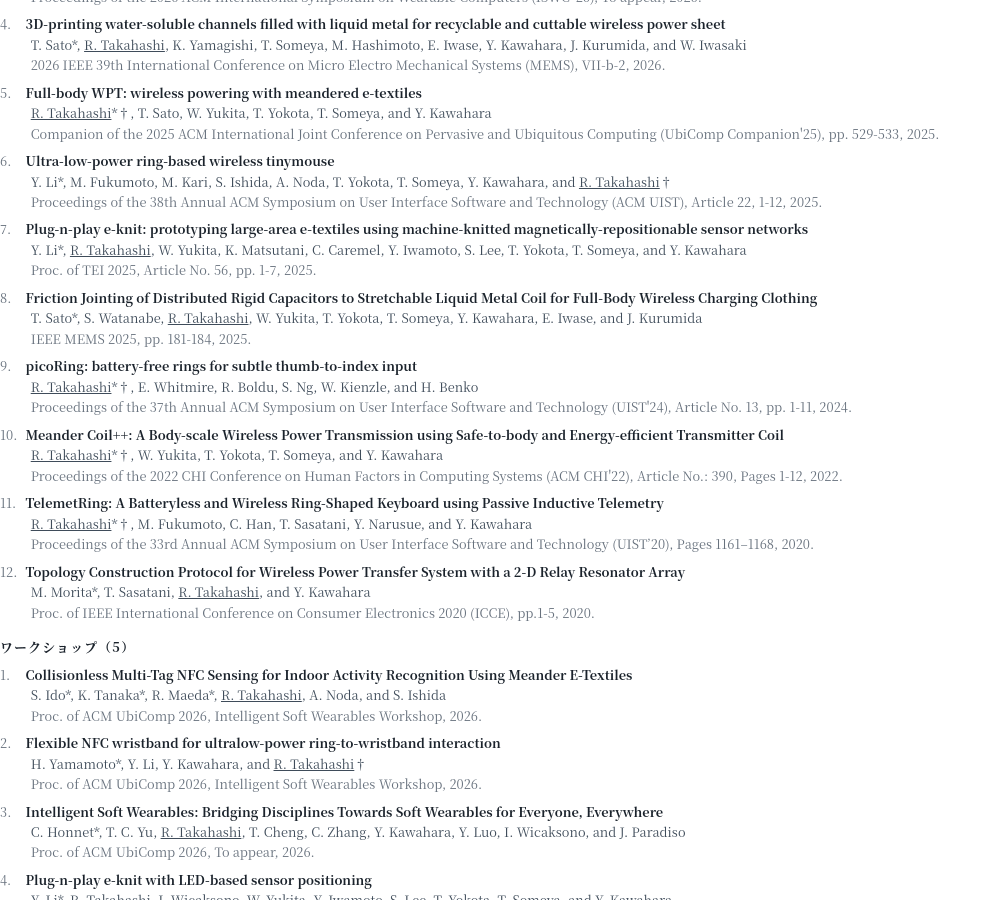
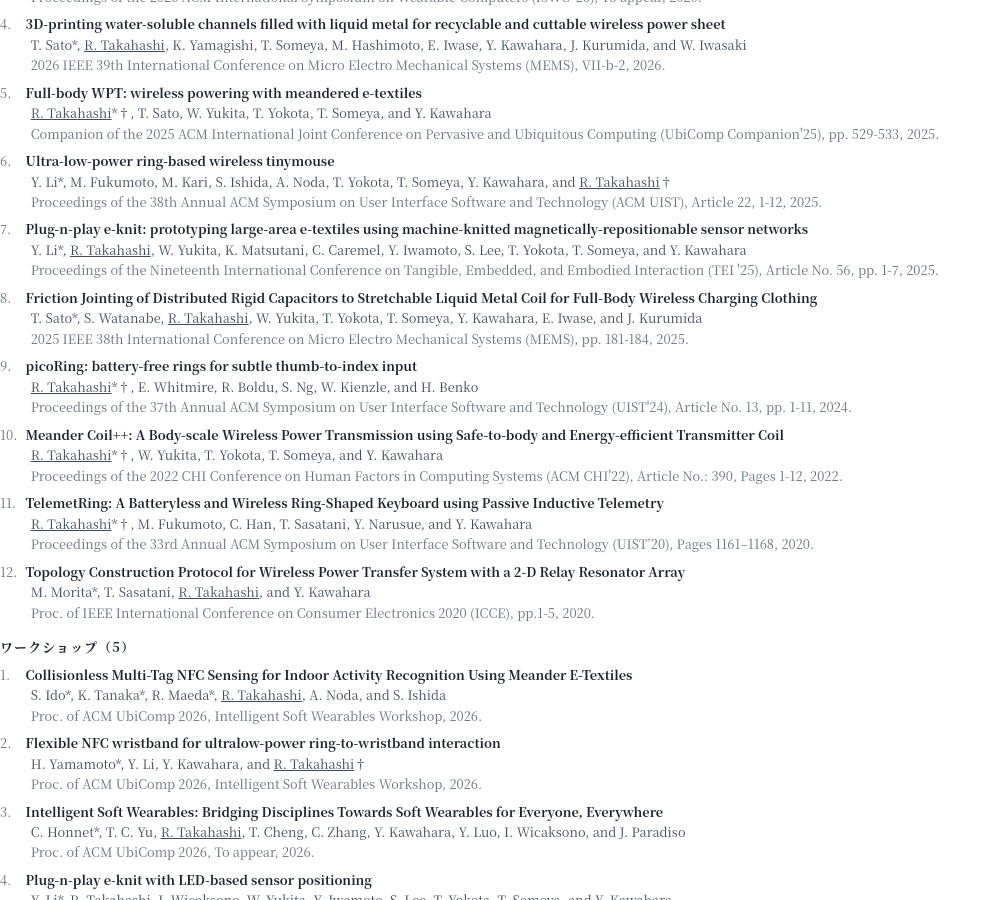
Before and after one commit to takahashiryo/takahashiryo.github.io, a Jekyll site: the page built from _pages/ja-cv-print.html, in a window 1280 px wide and 900 px high, scrolled down 2468 px. Shown: the whole window, without its empty margins (0-1001 px from the left). Built offline with Jekyll 4.4.1, drawn with Linux system fonts in a browser that asks for light colours.

Commit message:
MEMS 2025 と TEI 2025 の掲載先を正式名称に
- IEEE MEMS 2025 → 2025 IEEE 38th International Conference on Micro Electro Mechanical Systems (MEMS)
- Proc. of TEI 2025 → Proceedings of the Nineteenth International Conference on Tangible, Embedded, and Embodied Interaction (TEI '25)
- トップのカード用の短縮名（venue_short.yml）に新しい正式名のキーを追加

Co-Authored-By: Claude Fable 5.1 <noreply@anthropic.com>

```diff
--- a/_data/publications.csv
+++ b/_data/publications.csv
@@ -33,9 +33,9 @@
 "2025","05","","domestic","T. Sato, S. Watanabe, R. Takahashi, T. Yokota, T. Someya, Y. Kawahara, and E. Iwase","Design of full-body wireless charging-enabled textiles with liquid metal-based jointing","The 8th Event of the Researchers Society for Flexible and Stretchable Electronics","","Hokkaido,Japan","","https://fsejp.weebly.com/8th-event-may-22_23-2025.html","","","no","20250500"
 "2025","05","","domestic","高橋亮*†,韓燦教,雪田和歌子,J. S. Ho,笹谷拓也,野田聡人,横田知之,染谷隆夫,川原圭博","Full-body NFC: メアンダ形状の電子ニットによる全身電池レス無線センサネットワーク","UBI研究会","第86回セッション2:IoT","東京","優秀論文賞","https://sigubi.ipsj.or.jp/seminar86/","","","no","20250500"
 "2025","04","26","demo","Y. Li, M. Fukumoto, M. Kari, T. Yokota, T. Someya, Y. Kawahara, and R. Takahashi†","Demo of picoRing mouse: ultra-low-powered wireless mouse ring with ring-to-wristband coil-based impedance sensing","Extended Abstracts of the CHI Conference on Human Factors in Computing Systems (CHI EA ’25)","Article 707, pp. 1-5","Yokohama, Japan","","https://doi.org/10.1145/3706599.3721183","10.1145/3706599.3721183","","yes","20250426"
-"2025","03","04","conference","Y. Li, R. Takahashi, W. Yukita, K. Matsutani, C. Caremel, Y. Iwamoto, S. Lee, T. Yokota, T. Someya, and Y. Kawahara","Plug-n-play e-knit: prototyping large-area e-textiles using machine-knitted magnetically-repositionable sensor networks","Proc. of TEI 2025","Article No. 56, pp. 1-7","Bordeaux, France","","https://dl.acm.org/doi/10.1145/3689050.3705973","","","yes","20250304"
+"2025","03","04","conference","Y. Li, R. Takahashi, W. Yukita, K. Matsutani, C. Caremel, Y. Iwamoto, S. Lee, T. Yokota, T. Someya, and Y. Kawahara","Plug-n-play e-knit: prototyping large-area e-textiles using machine-knitted magnetically-repositionable sensor networks","Proceedings of the Nineteenth International Conference on Tangible, Embedded, and Embodied Interaction (TEI '25)","Article No. 56, pp. 1-7","Bordeaux, France","","https://dl.acm.org/doi/10.1145/3689050.3705973","","","yes","20250304"
 "2025","03","","domestic","黒田楓馬,金田礼人,高橋亮,亀﨑允啓,川原圭博","強化学習による移動関節ヘビ型ロボットの移動パターン獲得","情報処理学会 総合大会","5J-05","大阪","","https://www.gakkai-web.net/ipsj/87/program87.html","","","no","20250300"
-"2025","01","19","conference","T. Sato, S. Watanabe, R. Takahashi, W. Yukita, T. Yokota, T. Someya, Y. Kawahara, E. Iwase, and J. Kurumida","Friction Jointing of Distributed Rigid Capacitors to Stretchable Liquid Metal Coil for Full-Body Wireless Charging Clothing","IEEE MEMS 2025","pp. 181-184","Taiwan","","https://ieeexplore.ieee.org/document/10917417","","","yes","20250119"
+"2025","01","19","conference","T. Sato, S. Watanabe, R. Takahashi, W. Yukita, T. Yokota, T. Someya, Y. Kawahara, E. Iwase, and J. Kurumida","Friction Jointing of Distributed Rigid Capacitors to Stretchable Liquid Metal Coil for Full-Body Wireless Charging Clothing","2025 IEEE 38th International Conference on Micro Electro Mechanical Systems (MEMS)","pp. 181-184","Taiwan","","https://ieeexplore.ieee.org/document/10917417","","","yes","20250119"
 "2024","12","","domestic","R. Takahashi*†, E. Whitmire, R. Boldu, S. Ng, W. Kienzle, and H. Benko","picoRing: バッテリーレスな指輪型入力デバイス","第32回インタラクティブシステムとソフトウェアに関するワークショップ(WISS2024)","国際学会招待発表枠","日本","","","","招待論文","no","20241200"
 "2024","11","","domestic","佐藤峻,渡邉慎人,高橋亮,川原圭博,岩瀬英治,来見田淳也","全身無線給電服に向けた分散コンデンサ付き液体金属メアンダ配線の検討","第15 回マイクロ・ナノ工学シンポジウム","マイクロナノシステム","仙台","優秀講演論文","https://www.jsme.or.jp/conference/mnm2024/","","","no","20241100"
 "2024","11","","domestic","高橋亮*†,野田聡人,韓燦教,横田知之,染谷隆夫,川原圭博","医療デジタルツインの実現に向けた全身無線通信・給電服の設計","超知性ネットワーキングに関する分野横断型研究会(RISING)","41.0","北海道","","","","ポスター講演","no","20241100"
--- a/_data/venue_short.yml
+++ b/_data/venue_short.yml
@@ -18,9 +18,11 @@
 "Companion of the 2025 ACM International Joint Conference on Pervasive and Ubiquitous Computing (UbiComp Companion'25)": "ACM UbiComp Companion"
 "Proceedings of the 2026 ACM International Symposium on Wearable Computers (ISWC '26)": "ACM ISWC"
 "Proc. of TEI 2025": "ACM TEI"
+"Proceedings of the Nineteenth International Conference on Tangible, Embedded, and Embodied Interaction (TEI '25)": "ACM TEI"
 "2026 IEEE/RSJ International Conference on Intelligent Robots and Systems (IROS)": "IEEE/RSJ IROS"
 "2026 IEEE 39th International Conference on Micro Electro Mechanical Systems (MEMS)": "IEEE MEMS"
 "IEEE MEMS 2025": "IEEE MEMS"
+"2025 IEEE 38th International Conference on Micro Electro Mechanical Systems (MEMS)": "IEEE MEMS"
 "Proc. of IEEE International Conference on Consumer Electronics 2020 (ICCE)": "IEEE ICCE"
 "The 7th event of THE YOUNG RESEARCHERS SOCIETY FOR FLEXIBLE AND STRETCHABLE ELECTRONICS": "Young Researchers Society for Flexible and Stretchable Electronics"
 
```
